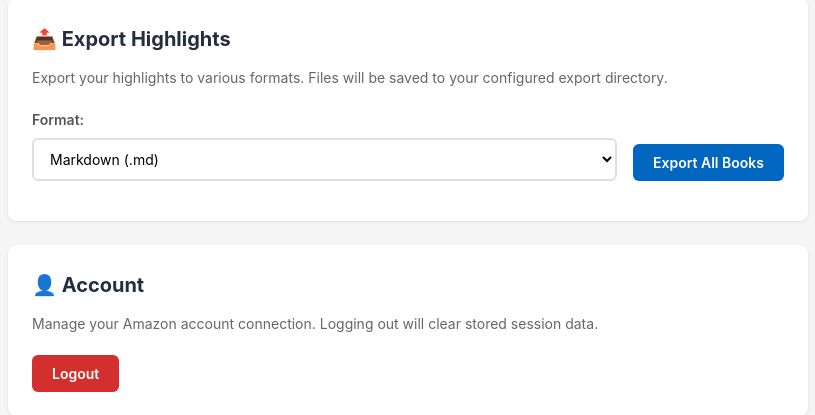
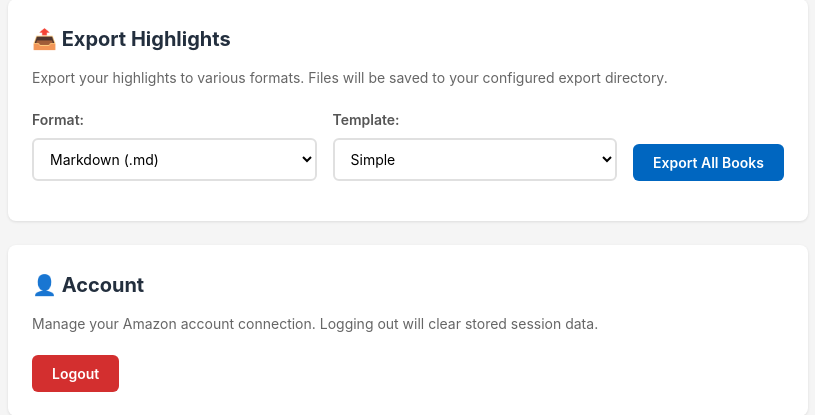
Before and after one commit to nindalf/kindle-highlight-sync, a Flask app: page /settings in a window 1280 px wide. Shown: the part 1377-1792 px from the top of the page, without its empty margins (52-867 px from the left). Run offline with Flask 3, Linux system fonts and the light colour scheme; data that the repository does not hold is empty; parts of the project's set-up code (start-up, migrations or seed data) failed here and were passed over.

Commit message:
Specify template while exporting

```diff
--- a/src/kindle_sync/services/export_service.py
+++ b/src/kindle_sync/services/export_service.py
@@ -9,7 +9,7 @@ from pathlib import Path
 from jinja2 import Environment, FileSystemLoader
 
 from kindle_sync.models import Book, BookHighlights, ExportFormat
-from kindle_sync.utils import extract_author_last_name, sanitize_filename, slugify
+from kindle_sync.utils import sanitize_filename
 
 
 class ExportError(Exception):
--- a/src/kindle_sync/templates/web/settings.html
+++ b/src/kindle_sync/templates/web/settings.html
@@ -134,6 +134,13 @@ endblock %} {% block content %}
                     <option value="MARKDOWN">Markdown (.md)</option>
                     <option value="JSON">JSON (.json)</option>
                     <option value="CSV">CSV (.csv)</option>
+                </select>
+            </div>
+            <div class="form-group">
+                <label for="export-template">Template:</label>
+                <select id="export-template" class="form-control">
+                    <option value="simple">Simple</option>
+                    <option value="astro">Astro</option>
                 </select>
             </div>
             <button
@@ -574,9 +581,11 @@ endblock %} {% block content %}
     async function exportHighlights() {
         const exportBtn = document.getElementById("export-btn");
         const formatSelect = document.getElementById("export-format");
+        const templateSelect = document.getElementById("export-template");
         const resultDiv = document.getElementById("export-result");
 
         const format = formatSelect.value;
+        const template = templateSelect.value;
 
         // Get the configured export directory
         let exportDir;
@@ -611,6 +620,7 @@ endblock %} {% block content %}
                 body: JSON.stringify({
                     output_dir: exportDir,
                     format: format,
+                    template: template,
                 }),
             });
 
```
